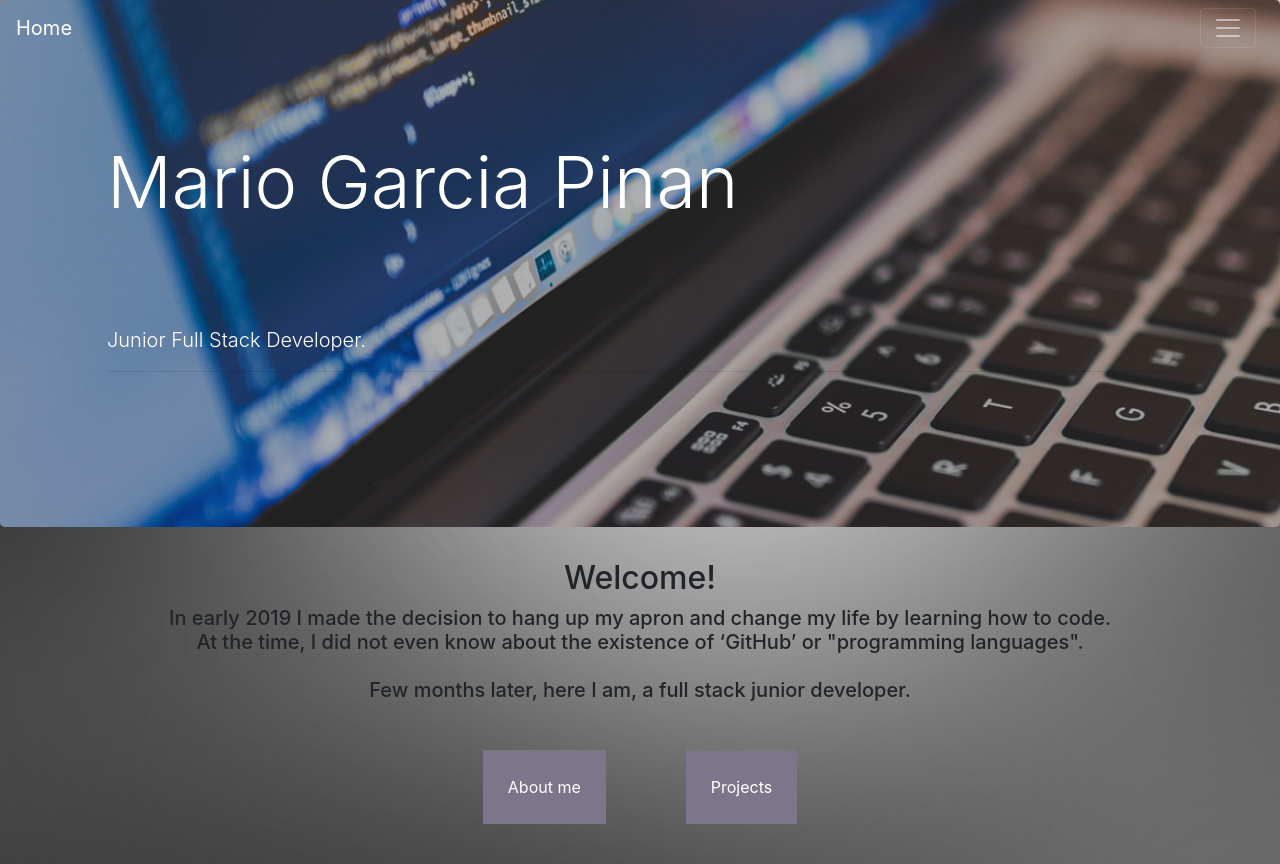
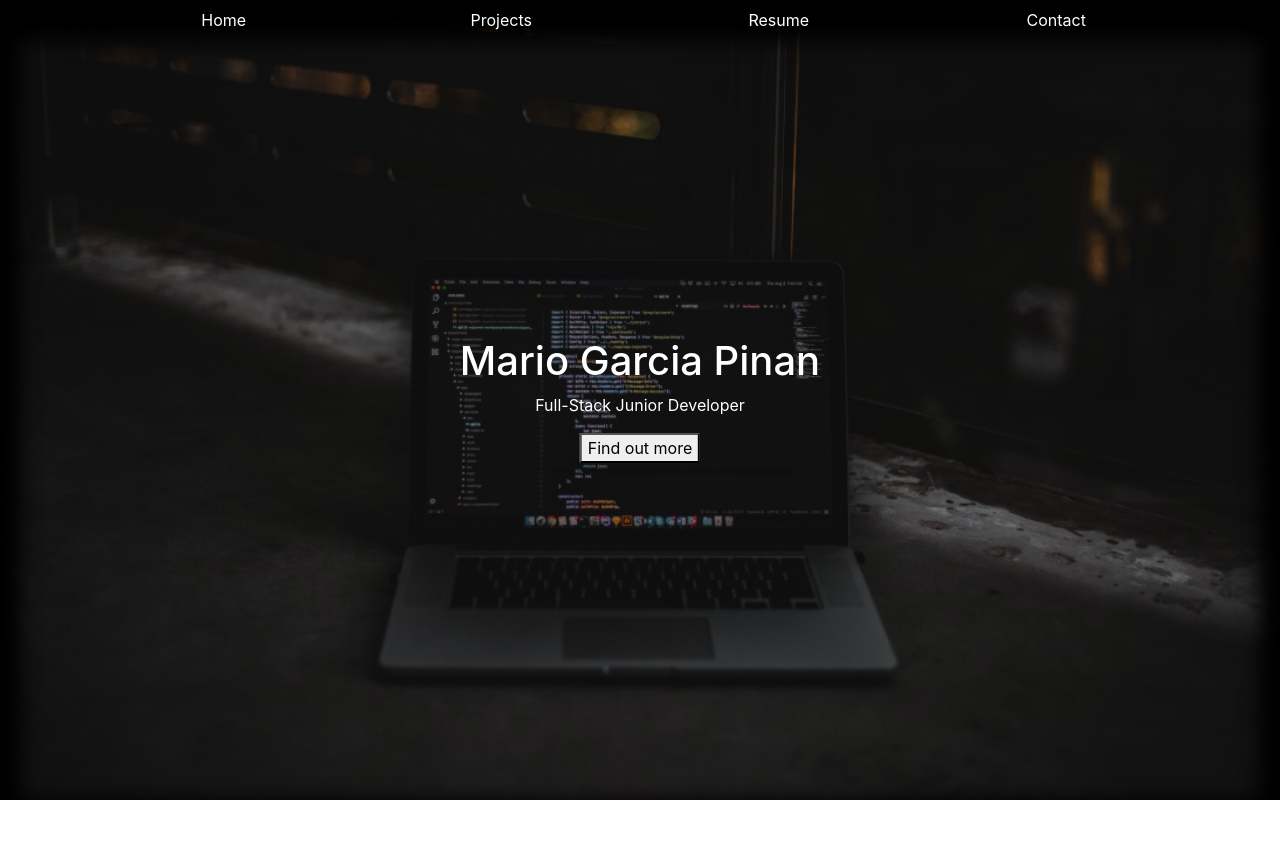
Before and after one commit to Mpinan/jaitone.github.io, a React (Create React App) app in the folder mario/: page / in a window 1280 px wide. Before the commit this address led to /home. After the commit the page ends 800 px from the top, so only its background shows below. Built offline with nearby package versions, Linux system fonts and the light colour scheme.

Commit message:
Homepage ready

```diff
--- a/mario/src/App.js
+++ b/mario/src/App.js
@@ -1,29 +1,23 @@
-import React from "react";
+import React, { Component } from "react";
 // import { Container } from "reactstrap";
 import { BrowserRouter, Route, Redirect, Switch } from "react-router-dom";
 import NavBar from "./Components/navBar";
 import About from "./Components/about";
 import Header from "./Components/header";
 import Projects from "./Components/projects";
-const img = "./Assets/unnamed.jpg";
 
-function App() {
-  return (
-    <div className="App" style={{ backgroundImage: `url:${img}` }}>
-      <NavBar />
+class App extends Component {
+  state = {};
 
-      <BrowserRouter>
-        <Switch>
-          <Route exact path="/about" component={About} />
-          <Route exact path="/projects" component={Projects} />
-          <Route exact path="/home" component={Header} />
-          {/* <Route exact path="/login" component={Login} /> */}
-          <Redirect exact path="/" exact to="/home" />
-        </Switch>
-      </BrowserRouter>
-      {/* <Header /> */}
-    </div>
-  );
+  render() {
+    return (
+      <div className="App">
+        <BrowserRouter>
+          <Header />
+        </BrowserRouter>
+      </div>
+    );
+  }
 }
 
 export default App;
--- a/mario/src/Components/buttons.jsx
+++ b/mario/src/Components/buttons.jsx
@@ -1,46 +1,22 @@
 import React, { Component } from "react";
 import { Button } from "reactstrap";
 
-const ButtonsHeader = props => {
+const Hero = (props) => {
   return (
-    <div style={{ textAlign: "center" }}>
-      <h2>Welcome!</h2>
-      <h5>
-        In early 2019 I made the decision to hang up my apron and change my life
-        by learning how to code.
-        <br />
-        At the time, I did not even know about the existence of ‘GitHub’ or
-        "programming languages".
-        <br />
-        <br />
-        Few months later, here I am, a full stack junior developer.
-      </h5>
-      <Button
-        href="/about"
-        style={{
-          margin: 40,
-          padding: 25,
-          border: 25,
-          backgroundColor: "#7D758A"
-        }}
-        className="rounded-0"
-      >
-        About me
-      </Button>
-      <Button
-        href="/projects"
-        style={{
-          margin: 40,
-          padding: 25,
-          border: 25,
-          backgroundColor: "#7D758A"
-        }}
-        className="rounded-0"
-      >
-        Projects
-      </Button>
+    <div>
+      <div>
+        <div className="hero-text">
+          {/* <div className="bg-text"> */}
+          <h1>Mario Garcia Pinan</h1>
+          <p>Full-Stack Junior Developer</p>
+          <button link to="#resume">
+            Find out more
+          </button>
+        </div>
+        {/* </div> */}
+      </div>
     </div>
   );
 };
 
-export default ButtonsHeader;
+export default Hero;
--- a/mario/src/Components/header.jsx
+++ b/mario/src/Components/header.jsx
@@ -1,34 +1,108 @@
-import React from "react";
-import { Jumbotron, Button, Container } from "reactstrap";
-import bgimage from "../Assets/header-computer-close3-1920x500.jpg";
-import ButtonsHeader from "./buttons";
+import React, { Component } from "react";
+import Projects from "./projects";
+import About from "./about";
+import Hero from "./buttons";
+
+import {
+  MDBContainer,
+  MDBTabPane,
+  MDBTabContent,
+  MDBNav,
+  MDBNavItem,
+  MDBNavLink,
+  MDBIcon,
+  MDBBtn,
+} from "mdbreact";
 // import About from "./about";
 
-const Header = props => {
-  return (
-    <div>
-      <Jumbotron
-        style={{
-          background: "transparent",
-          backgroundImage: `url(${bgimage})`,
-          backgroundSize: "cover"
-        }}
-      >
-        <h1
-          className="display-3 text-white"
-          style={{ margin: 50, padding: 25, border: 25 }}
+class Header extends Component {
+  state = {
+    activeItemJustified: "1",
+  };
+
+  toggleJustified = (tab) => (e) => {
+    if (this.state.activeItemJustified !== tab) {
+      this.setState({
+        activeItemJustified: tab,
+      });
+    }
+  };
+
+  render() {
+    return (
+      <div>
+        <MDBContainer>
+          <MDBNav className="nav-justified">
+            <MDBNavItem>
+              <MDBNavLink
+                className="text-nav"
+                link
+                to="#home"
+                active={this.state.activeItemJustified === "1"}
+                onClick={this.toggleJustified("1")}
+                role="tab"
+              >
+                Home
+              </MDBNavLink>
+            </MDBNavItem>
+            <MDBNavItem>
+              <MDBNavLink
+                className="text-nav"
+                link
+                to="#projects"
+                active={this.state.activeItemJustified === "2"}
+                onClick={this.toggleJustified("2")}
+                role="tab"
+              >
+                Projects
+              </MDBNavLink>
+            </MDBNavItem>
+            <MDBNavItem>
+              <MDBNavLink
+                className="text-nav"
+                link
+                to="#resume"
+                active={this.state.activeItemJustified === "3"}
+                onClick={this.toggleJustified("3")}
+                role="tab"
+              >
+                Resume
+              </MDBNavLink>
+            </MDBNavItem>
+            <MDBNavItem>
+              <MDBNavLink
+                className="text-nav"
+                link
+                to="#contact"
+                active={this.state.activeItemJustified === "4"}
+                onClick={this.toggleJustified("4")}
+                role="tab"
+              >
+                Contact
+              </MDBNavLink>
+            </MDBNavItem>
+          </MDBNav>
+        </MDBContainer>
+        <MDBTabContent
+          className=".bg-transparent"
+          activeItem={this.state.activeItemJustified}
         >
-          Mario Garcia Pinan
-        </h1>
-        <div style={{ margin: 50, padding: 25, border: 25 }}>
-          <p className="lead text-white">Junior Full Stack Developer.</p>
-          <hr className="my-2 " />
-          <p className="lead"></p>
-        </div>
-      </Jumbotron>
-      <ButtonsHeader />
-    </div>
-  );
-};
+          <MDBTabPane tabId="1">
+            <Hero className="mt-2" />
+          </MDBTabPane>
+          <MDBTabPane tabId="2">
+            <Projects className="mt-2" />
+          </MDBTabPane>
+          <MDBTabPane tabId="3">
+            <p className="mt-2">Waiting for component</p>
+          </MDBTabPane>
+          <MDBTabPane tabId="4">
+            <p className="mt-2">Waiting for component</p>
+          </MDBTabPane>
+        </MDBTabContent>
+      </div>
+    );
+  }
+}
 
 export default Header;
--- a/mario/src/index.css
+++ b/mario/src/index.css
@@ -1,25 +1,68 @@
-body {
-  margin: 0;
-  font-family: -apple-system, BlinkMacSystemFont, "Segoe UI", "Roboto", "Oxygen",
+body,
+html {
+  /* height: 100%;
+  margin: 0; */
+  /* font-family: -apple-system, BlinkMacSystemFont, "Segoe UI", "Roboto", "Oxygen",
     "Ubuntu", "Cantarell", "Fira Sans", "Droid Sans", "Helvetica Neue",
-    sans-serif;
+    sans-serif; */
   -webkit-font-smoothing: antialiased;
-  -moz-osx-font-smoothing: grayscale;
-  /* background-color: #a9a9a9; */
-  background: url("Assets//107669.jpg");
+  background-image: linear-gradient(rgba(0, 0, 0, 0.5), rgba(0, 0, 0, 0.5)),
+    url("Assets//1_MCn1VrXQznTi3JMtAIGK0g.jpeg");
+  height: 100%;
+  background-position: center;
+  background-repeat: no-repeat;
   background-size: cover;
-  background-repeat: no-repeat;
+  position: relative;
+  box-shadow: inset 0px 20px 20px 20px black;
 }
 
-@media only screen and (min-device-width: 400px) {
-  body {
-    background: url("Assets//107669.jpg");
-    background-repeat: no-repeat;
-    background-size: cover;
-  }
+.text-nav {
+  color: white !important;
 }
 
 code {
   font-family: source-code-pro, Menlo, Monaco, Consolas, "Courier New",
     monospace;
 }
+
+.hero-text {
+  text-align: center;
+  position: absolute;
+  top: 50%;
+  left: 50%;
+  transform: translate(-50%, -50%);
+  color: white;
+}
+
+.bg-text button {
+  border: none;
+  outline: 0;
+  display: inline-block;
+  color: black;
+  padding: 10px 25px;
+  background-color: #ddd;
+  text-align: center;
+  cursor: pointer;
+}
+
+.bg-text {
+  background-color: rgb(0, 0, 0); /* Fallback color */
+  background-color: rgba(0, 0, 0, 0.4); /* Black w/opacity/see-through */
+  color: white;
+  font-weight: bold;
+  border: 3px solid black;
+  position: absolute;
+  top: 50%;
+  left: 50%;
+  transform: translate(-50%, -50%);
+  z-index: 2;
+  width: 60%;
+  height: 50%;
+  padding: 40px;
+  text-align: center;
+}
+
+.hero-text button:hover {
+  background-color: #555;
+  color: white;
+}
```
